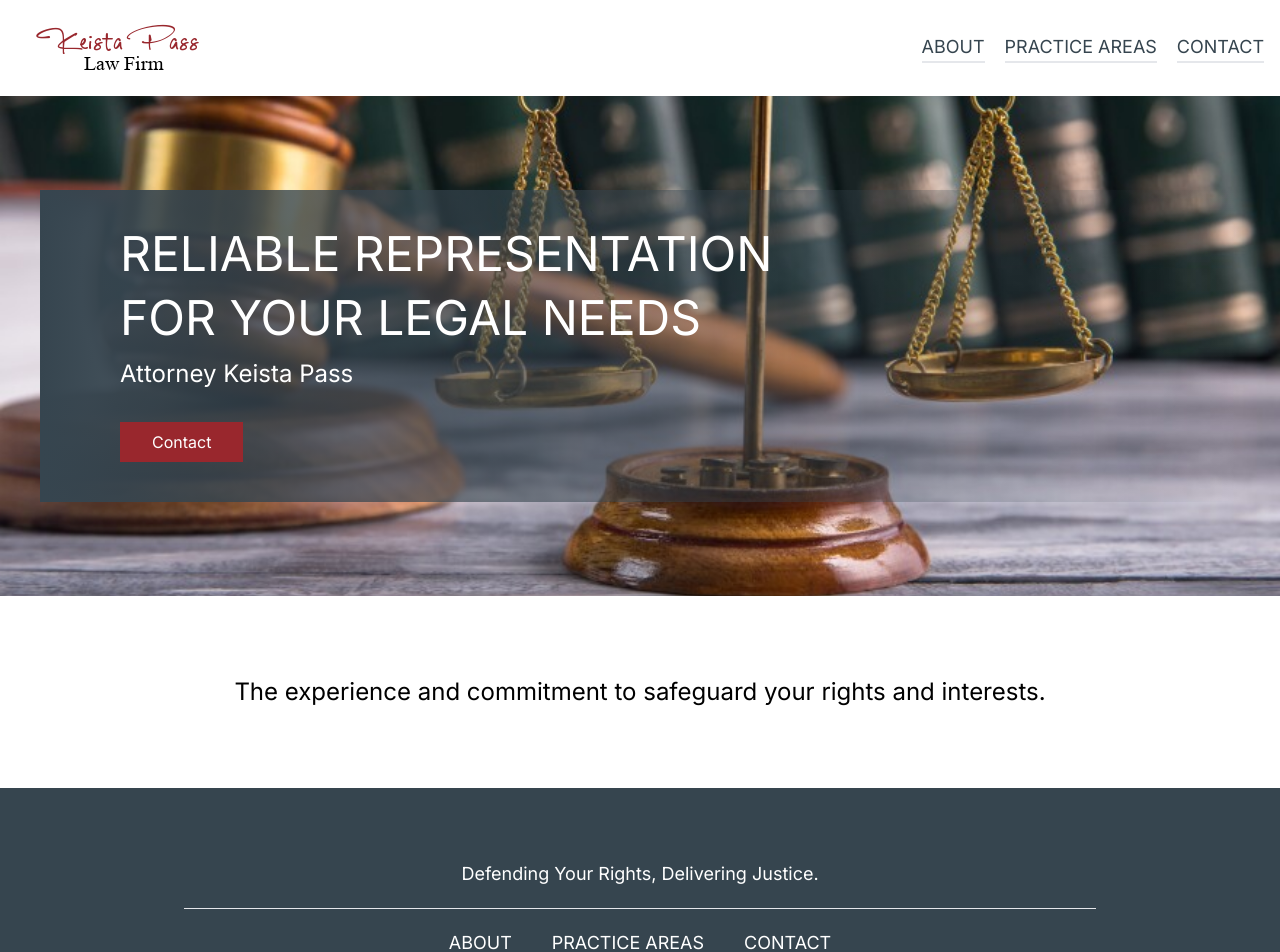
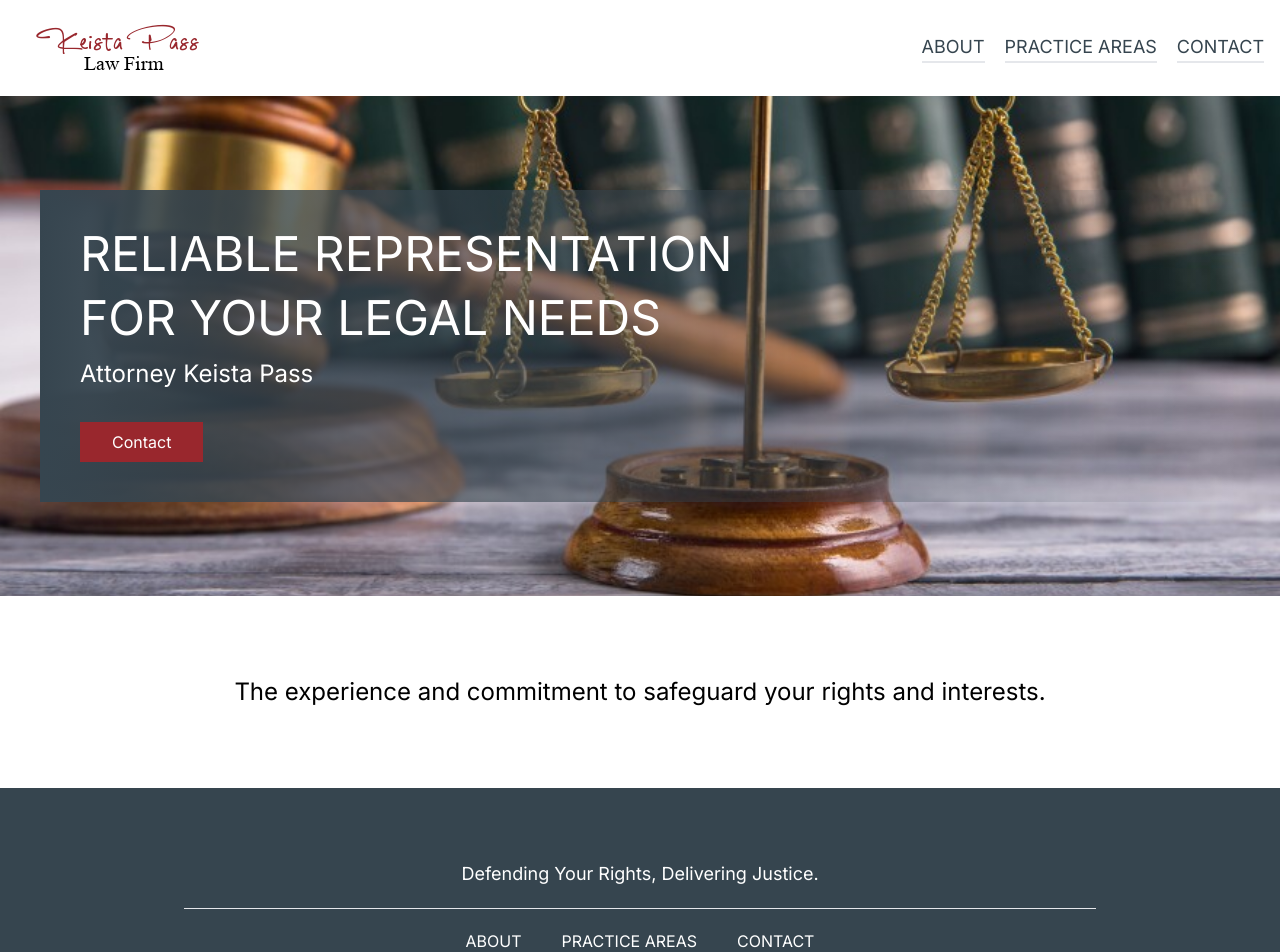
Before and after one commit to themosthigh1/pass-law-firm, a Next.js app: page / in a window 1280 px wide. Shown: the top 952 px of the page. Built offline with nearby package versions, Linux system fonts and the light colour scheme.

Commit message:
hero edits

```diff
--- a/src/app/components/Footer/Footer.tsx
+++ b/src/app/components/Footer/Footer.tsx
@@ -46,7 +46,7 @@ const Footer = () => {
     <footer className="bg-[#36454f] py-10 text-white">
       <div className="container mx-auto py-8 px-6">
         <div className="flex justify-center">
-          <h1 className="text-xl sm:text-lg">
+          <h1 className="text-lg">
             Defending Your Rights, Delivering Justice.
           </h1>
         </div>
@@ -58,7 +58,7 @@ const Footer = () => {
               className="mx-5 uppercase hover:text-[#99272D]"
               key={i}
             >
-              <p className="sm:text-lg">{link.linkName}</p>
+              <p>{link.linkName}</p>
             </Link>
           ))}
         </div>
--- a/src/app/components/HeroSection/HeroSection.tsx
+++ b/src/app/components/HeroSection/HeroSection.tsx
@@ -21,7 +21,7 @@ const HeroSection: FC<{ showLink?: boolean }> = (props) => {
     >
       <div className="text-white container mx-auto px-10 my-auto">
         <div className="flex flex-col bg-gradient-to-r from-[#36454f]">
-          <div className="py-10 px-20">
+          <div className="py-10 px-10">
             <h1 className="text-3xl lg:text-5xl mb-4 uppercase">
               Reliable Representation
             </h1>
```
